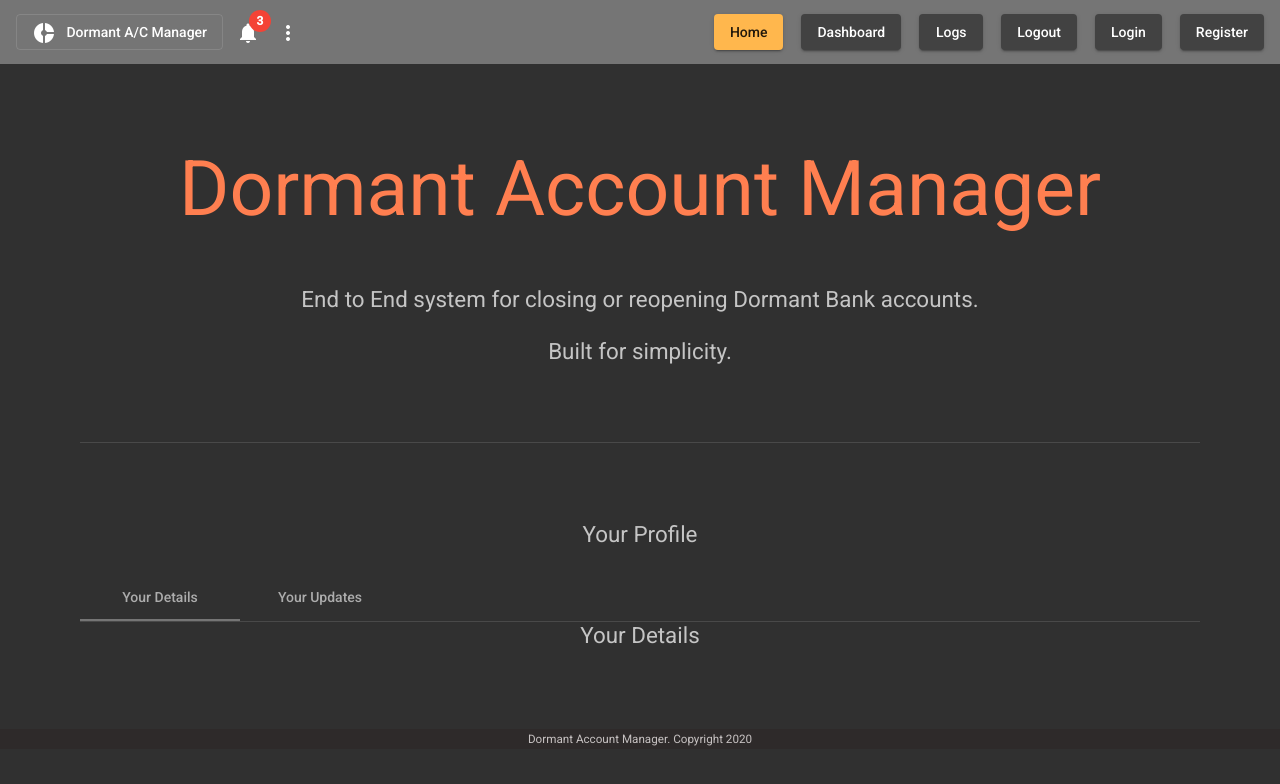
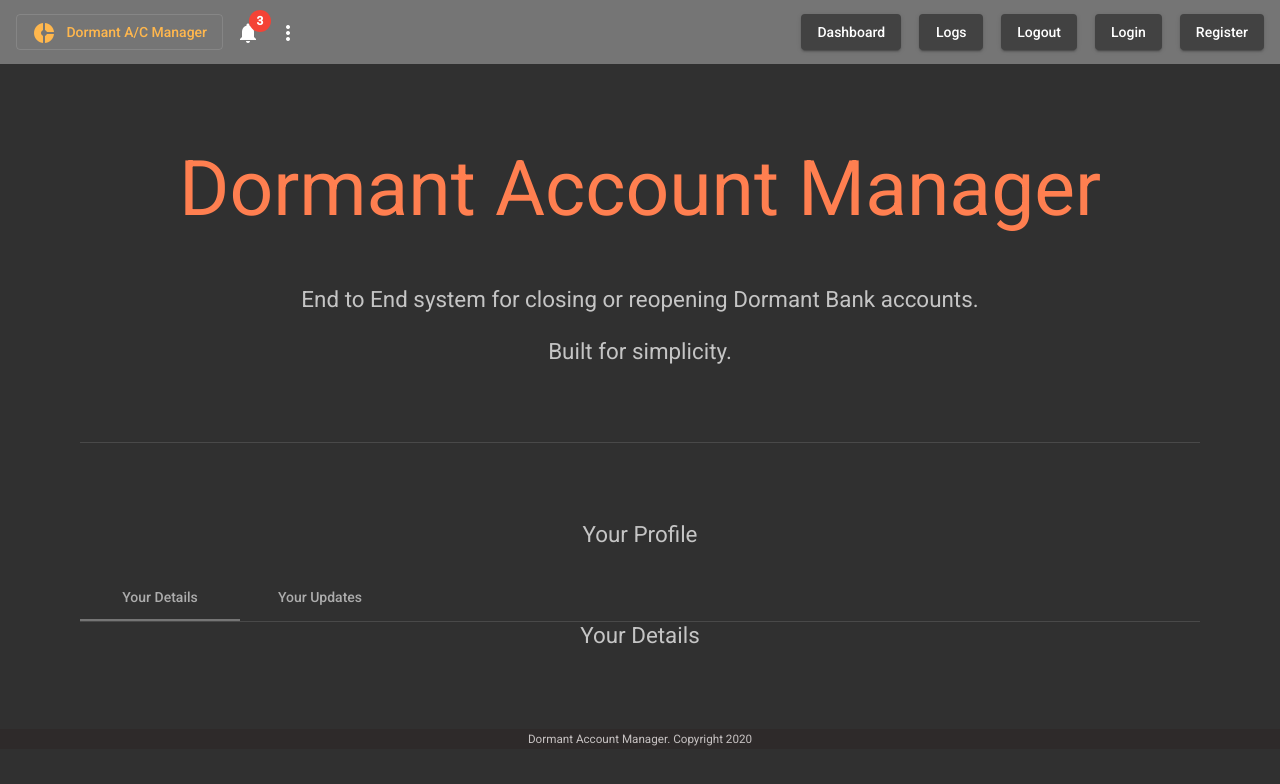
Before and after one commit to sprtkd/resource-dashboard, an Angular app: page /resource-dashboard/home in a window 1280 px wide. Shown: the top 784 px of the page. Built offline with nearby package versions, Linux system fonts and the light colour scheme.

Commit message:
Added notification read support

```diff
--- a/src/app/common/material-navbar/material-navbar.component.html
+++ b/src/app/common/material-navbar/material-navbar.component.html
@@ -16,16 +16,19 @@
       </button>
 
 
-      <a mat-stroked-button routerLink="/home">
+      <a mat-stroked-button routerLink="/home" routerLinkActive='mat-accent'  [routerLinkActiveOptions]="{exact: true}">
         <mat-icon aria-hidden="false">donut_small</mat-icon>
         &nbsp; Dormant A/C Manager
       </a>
       &nbsp;
-      <button mat-icon-button [matMenuTriggerFor]="menu">
-        <mat-icon [matBadge]="notificationCount" matBadgeColor="warn" aria-hidden="false">notifications</mat-icon>
+      <button mat-icon-button [matMenuTriggerFor]="menu" (menuClosed)="readNotifictions()">
+        <mat-icon [matBadge]="notificationCount" matBadgeColor="warn" aria-hidden="false" >notifications</mat-icon>
       </button>
       <mat-menu #menu="matMenu">
         <button *ngFor="let notify of notificationList" mat-menu-item>{{notify}}</button>
+        <div *ngIf="notificationCount==0" mat-menu-item>
+          No Notifications
+        </div>
       </mat-menu>
       <button mat-icon-button (click)="openSnackBar('Settings not implemented', 'Implement')">
         <mat-icon>more_vert</mat-icon>
--- a/src/app/common/material-navbar/material-navbar.component.ts
+++ b/src/app/common/material-navbar/material-navbar.component.ts
@@ -29,6 +29,13 @@ export class MaterialNavbarComponent {
     this._snackBar.open(message, action, {
       duration: 2000,
     });
+
+
+  }
+
+  readNotifictions(){
+    this.notificationList = [];
+    this.notificationCount = 0;
   }
 
 }
--- a/src/app/common/navbar/navbar.component.ts
+++ b/src/app/common/navbar/navbar.component.ts
@@ -12,7 +12,6 @@ export class NavbarComponent implements OnInit {
 
   constructor() {
     this.listOfLinks.push(
-      { 'linkName': "Home", 'linkUri': "/home" },
       { 'linkName': "Dashboard", 'linkUri': "/app/dashboard" },
       { 'linkName': "Logs", 'linkUri': "/app/logs" },
       { 'linkName': "Logout", 'linkUri': "abc" },
```
